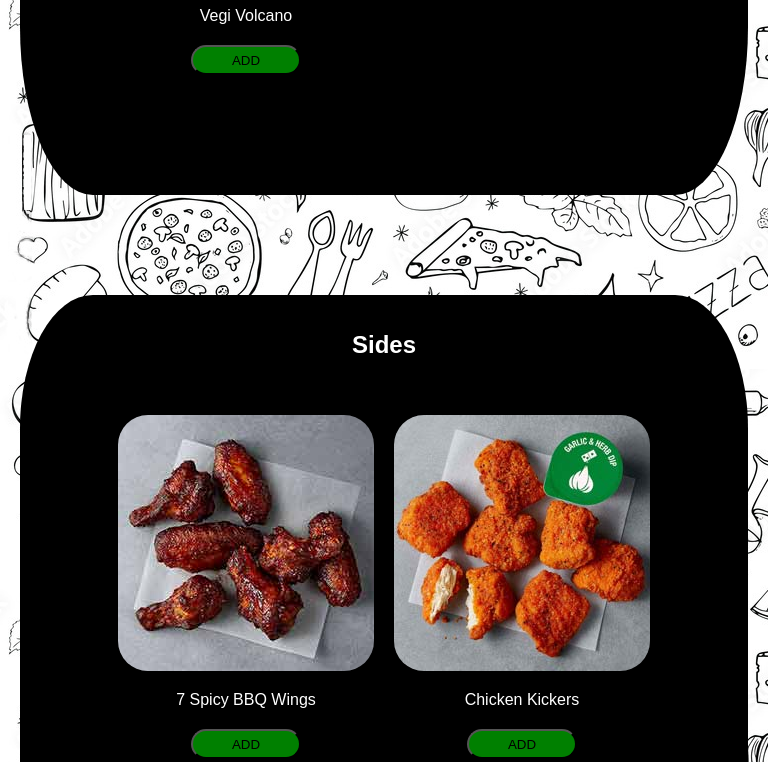
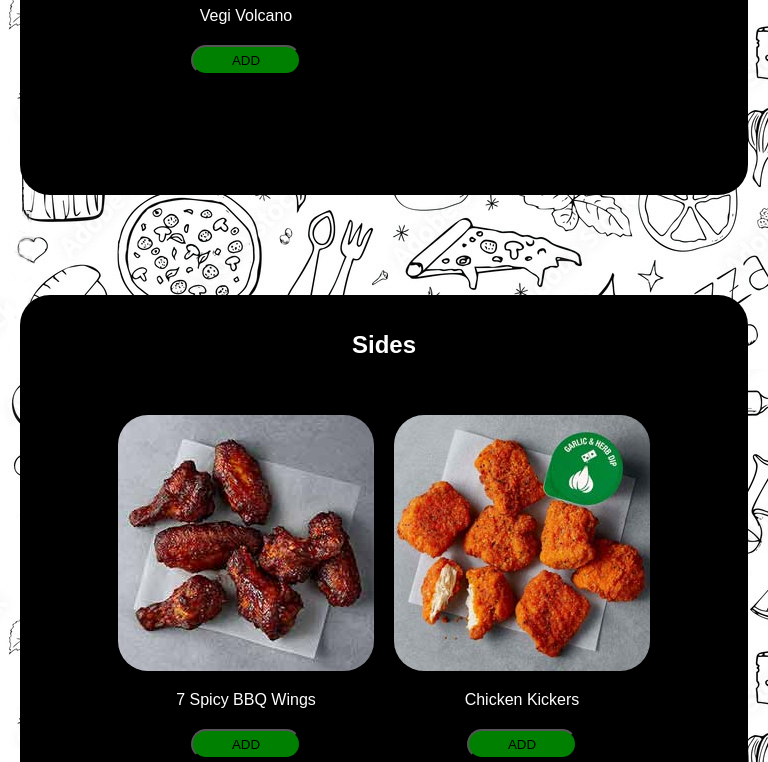
Before and after one commit to bstowemasters/Ben-s-Pizza-Company, a plain HTML site: page pages/foodanddrink.html in a window 768 px wide. Shown: the part 2131-2893 px from the top of the page. Drawn offline with Linux system fonts and the light colour scheme.

Commit message:
Added responsive scripts for food and drink page
also fixed chrome responsive view issue with head tag

```diff
--- a/pages/foodanddrink.html
+++ b/pages/foodanddrink.html
@@ -2,6 +2,7 @@
 <html>
 
     <head>
+        <meta name="viewport" content="width=device-width,initial-scale=1">
         <link rel="stylesheet" href="../styles/foodanddrink.css">
         <link rel="stylesheet" href="../styles/nav.css" type="text/css">
         <title>Our Menu</title>
--- a/styles/foodanddrink.css
+++ b/styles/foodanddrink.css
@@ -35,7 +35,7 @@ button:hover {
     margin-top: 100px;
     align-content: center;
     justify-content: center;
-    border-radius: 10%;
+    border-radius: 30px;
 }
 
 h2 {
@@ -69,16 +69,7 @@ button {
     }
 }
 
-@media screen and (max-width: 800px) and (min-width: 481px) {
-    .block{
-        display: grid;
-        grid-template-columns: auto auto;
-        grid-template-rows: 100px auto auto auto auto 100px;
-        grid-template-areas:
-        "title title"
-        "art art"
-        "bot bot";
-    }
+@media screen and (max-width: 900px) and (min-width: 0px){
     .block h2 {
         grid-area: title;
     }
@@ -88,14 +79,28 @@ button {
     }
 }
 
-@media screen and (max-width: 480px){
+@media screen and (max-width: 900px) and (min-width: 651px) {
+    .block{
+        display: grid;
+        grid-template-columns: auto auto;
+        grid-template-rows: 100px repeat(4, auto) 100px;
+        grid-template-areas:
+        "title title"
+        "art art"
+        "bot bot";
+    }
+
+}
+
+@media screen and (max-width: 650px){
     .block{
         display: grid;
         grid-template-columns: auto;
-        grid-template-rows: 100px auto auto auto auto 100px;
+        grid-template-rows: 100px repeat(7, auto) 100px;
         grid-template-areas:
         "title"
         "art"
         "bot";
     }
+
 }
```
